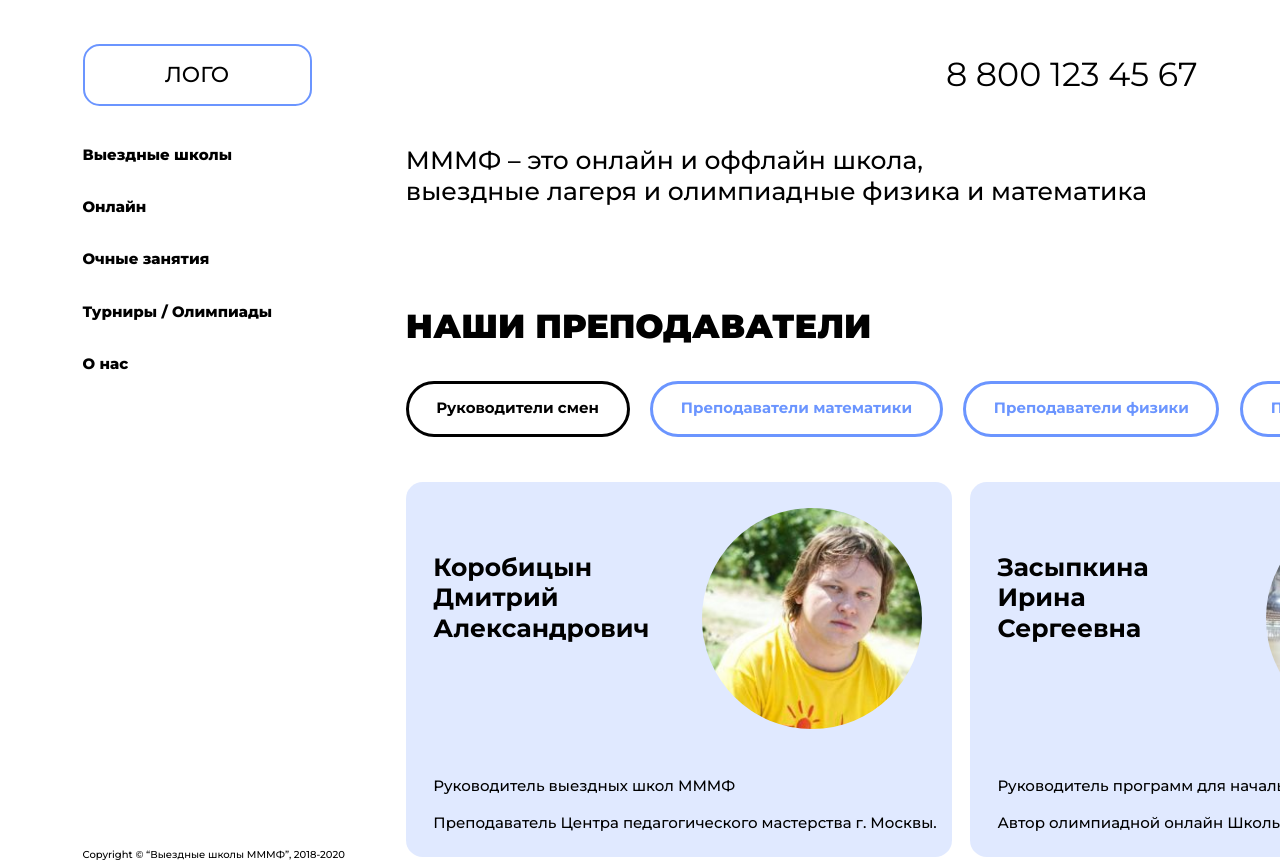
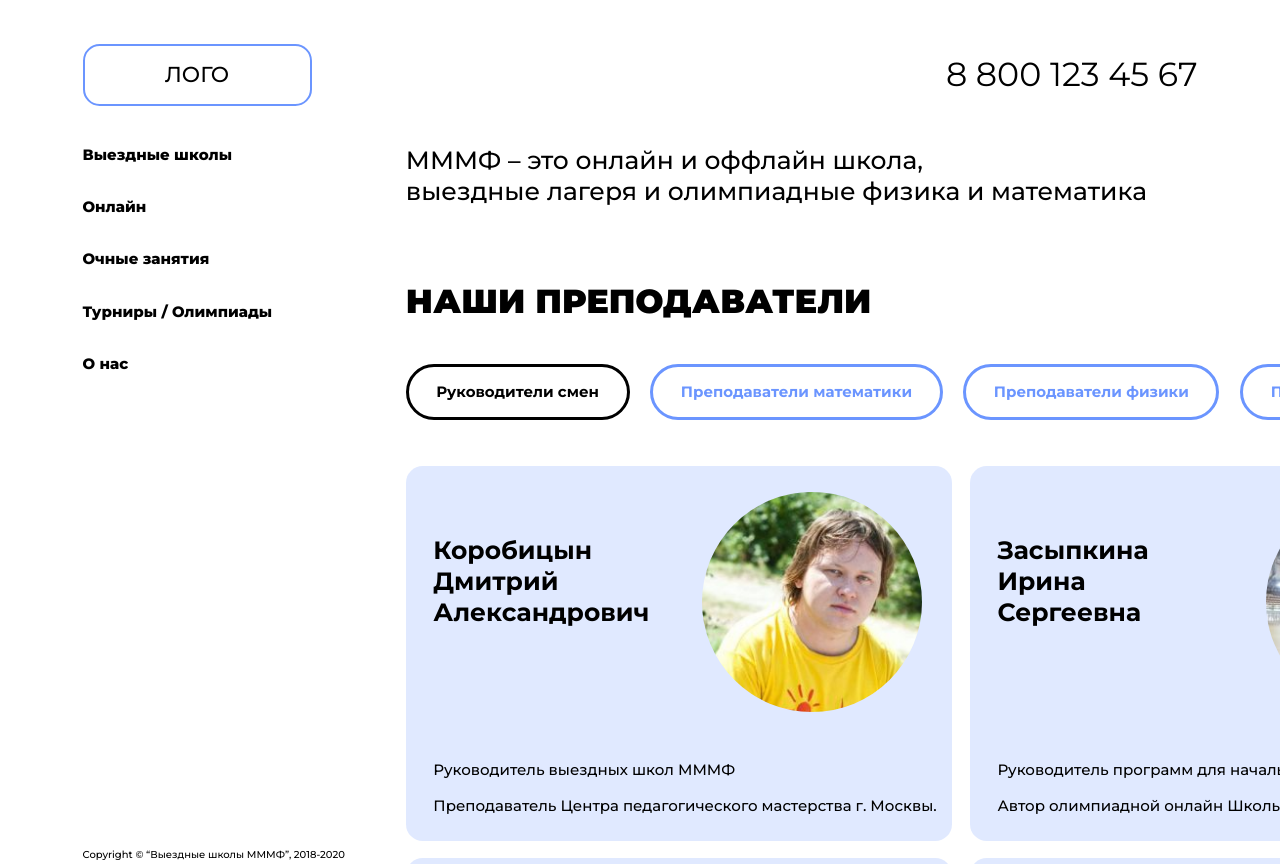
Before and after one commit to alehindev/work-team, a plain HTML site: page mmmf-camp/pages/about_us.html in a window 1280 px wide. Shown: the top 864 px of the page. Drawn offline with nearby package versions, Linux system fonts and the light colour scheme.

Commit message:
update pages

```diff
--- a/mmmf-camp/about_us.html
+++ b/mmmf-camp/pages/about_us.html
@@ -9,7 +9,7 @@
     <link
         href="https://fonts.googleapis.com/css2?family=Montserrat:ital,wght@0,100;0,200;0,300;0,400;0,500;0,600;0,700;0,800;0,900;1,100;1,200;1,300;1,400;1,500;1,600;1,700;1,800;1,900&display=swap"
         rel="stylesheet">
-    <link rel="stylesheet" href="./styles/css/about_us_style.css">
+    <link rel="stylesheet" href="../styles/css/about_us_style.css">
 
     <script src="https://ajax.googleapis.com/ajax/libs/jquery/3.5.1/jquery.min.js"></script>
     <title>Выездные школы МММФ</title>
@@ -28,7 +28,7 @@
         <main class="main">
             <aside class="sidebar">
                 <nav class="navbar">
-                    <a href="index.html" class="navbar__link">
+                    <a href="./../index.html" class="navbar__link">
                         Выездные школы
                     </a>
                     <a href="" class="navbar__link">
@@ -50,17 +50,29 @@
                 </p>
             </aside>
             <section class="content">
-                <p class="content__title">МММФ – это онлайн и оффлайн школа,<br>
-                    выездные лагеря и олимпиадные физика и математика</p>
-                <p class="content__subtitle">наши преподаватели</p>
-                <div class="buttons-container">
-                    <button class="buttons-container__button button_clicked" id="btn-1"><p class="button-text">Руководители смен</p></button>
-                    <button class="buttons-container__button" id="btn-2"><p class="button-text">Преподаватели математики</p></button>
-                    <button class="buttons-container__button" id="btn-3"><p class="button-text">Преподаватели физики</p></button>
-                    <button class="buttons-container__button" id="btn-4"><p class="button-text">Преподаватели химии</p></button>
+                <div class="content-name">
+                    <p class="content-name__title">МММФ – это онлайн и оффлайн школа,<br>
+                        выездные лагеря и олимпиадные физика и математика</p>
+
                 </div>
-                <div class="teachers">
-                    <!--<div class="teacher-profile">
+                <div class="our-teachers">
+                    <h2 class="our-teachers__title">наши преподаватели</h2>
+                    <div class="buttons-container">
+                        <button class="buttons-container__button button_clicked" id="btn-1">
+                            <p class="button-text">Руководители смен</p>
+                        </button>
+                        <button class="buttons-container__button" id="btn-2">
+                            <p class="button-text">Преподаватели математики</p>
+                        </button>
+                        <button class="buttons-container__button" id="btn-3">
+                            <p class="button-text">Преподаватели физики</p>
+                        </button>
+                        <button class="buttons-container__button" id="btn-4">
+                            <p class="button-text">Преподаватели химии</p>
+                        </button>
+                    </div>
+                    <div class="teachers">
+                        <!--<div class="teacher-profile">
                         <h3 class="teacher-profile__title">
                             Коробицын<br>Дмитрий<br>Александрович
                         </h3>
@@ -116,14 +128,15 @@
                             Выпускник ФМ-класса Школы № 1329<br><br>
                             Администратор по связям с общественностью
                         </p>
-                    </div>-->
+                </div>-->
+                    </div>
                 </div>
             </section>
         </main>
     </div>
 </body>
 
-<script src="js/about_us.js"></script>
+<script src="./../js/about_us.js"></script>
 
 </html>
 
--- a/mmmf-camp/styles/scss/about_us_style.scss
+++ b/mmmf-camp/styles/scss/about_us_style.scss
@@ -113,27 +113,24 @@ body {
 		}
 }
 .content {
-    display: flex;
-    flex-direction: column;
-    /*grid-template-columns: 1fr;
-    grid-gap: (21/$rf)*1rem;*/
-    &__title{
+    display: grid;
+    grid-template-columns: 1fr;
+    max-width: 133/$rf * 1rem;
+}
+.content-name {
+		&__title {
+            margin: 0rem;
+            padding: 0rem;
             font-weight: 500;
             font-style: normal;
             font-size: 30/$rf * 1rem;
             line-height: 37/$rf * 1rem;
             margin-top: 0;
 		}
-    &__subtitle{
-        font-weight: 900;
-        font-style: normal;
-        font-size: 40/$rf * 1rem;
-        text-transform: uppercase;
-        line-height: 49/$rf * 1rem;
-        margin-top: 90/$rf * 1rem;
+
+
 }
 
-}
 
 .teachers{
     display: grid;
@@ -191,11 +188,29 @@ body {
     opacity: 0.3;
     border-radius: (20/$rf)*1rem;
 }
+.our-teachers {
+    margin: 0rem;
+    padding: 0rem;
+    margin-top: 90/$rf * 1rem;
+		&__title {
+            margin: 0rem;
+            padding: 0rem;
+            margin-bottom:  50/$rf *1rem;
+            font-weight: 900;
+            font-style: normal;
+            font-size: 40/$rf * 1rem;
+            text-transform: uppercase;
+            line-height: 49/$rf * 1rem;
+    }
+}
+
 
 .buttons-container{
     display: flex;
     flex-direction: row;
     margin-bottom: 55/$rf *1rem;
+
+
     &__button{
         transition: all 0.2s ease;
         display: table-cell;
```
Also changed, not shown: mmmf-camp/index.html (+1 -1 lines), mmmf-camp/styles/css/about_us_style.css, mmmf-camp/styles/css/index_style.css. Lines whose indentation alone changed are shown as unchanged.
